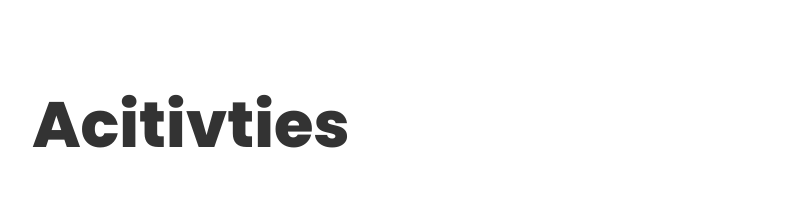
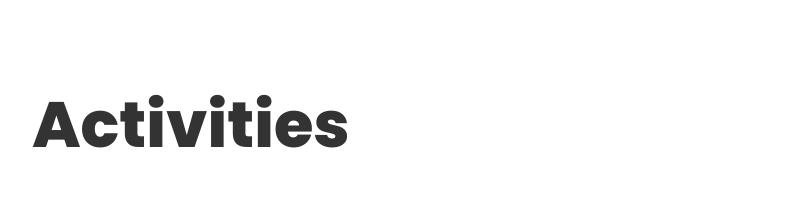
Before and after one commit to KeyanTheGreat/Responsive-Redesign-1300, a plain HTML site: page index.html in a window 1280 px wide. Shown: the part 2393-2615 px from the top of the page, without its empty margins (431-1236 px from the left). Drawn offline with Linux system fonts and the light colour scheme.

Commit message:
Freshened SHS Redesign

```diff
--- a/index.html
+++ b/index.html
@@ -191,7 +191,7 @@
 </head>
   <div class="container">
     <div class="column">
-        <img src="starkv5.png"class="logo"> </img>
+        <img src="starkv5.png"class="logo" alt="SHS Logo"> </img>
         <div class="dropdowns">
       <div class="dropdown">
         Districts<span class="dropdown-arrow"></span>
@@ -207,7 +207,7 @@
           <p href="#">Home</p>
           <p href="#">Staff</p>
           <p href="#">Students</p>
-          <p href="#">Acitivties</p>
+          <p href="#">Activities</p>
           <p href="#">Academics</p>
         </div>
       </div>
@@ -271,7 +271,7 @@
                     at Starkville High School offer students real-world
                     experiences in the visual and performing arts that garner
                      yearly statewide and national acclaim. </p> </br>
-            <h1 class="header">Acitivties</h1>
+            <h1 class="header">Activities</h1>
                 </br>
              <p class="text-page">Students can pursue their passion,
                 discover their purpose and achieve their potential
```
